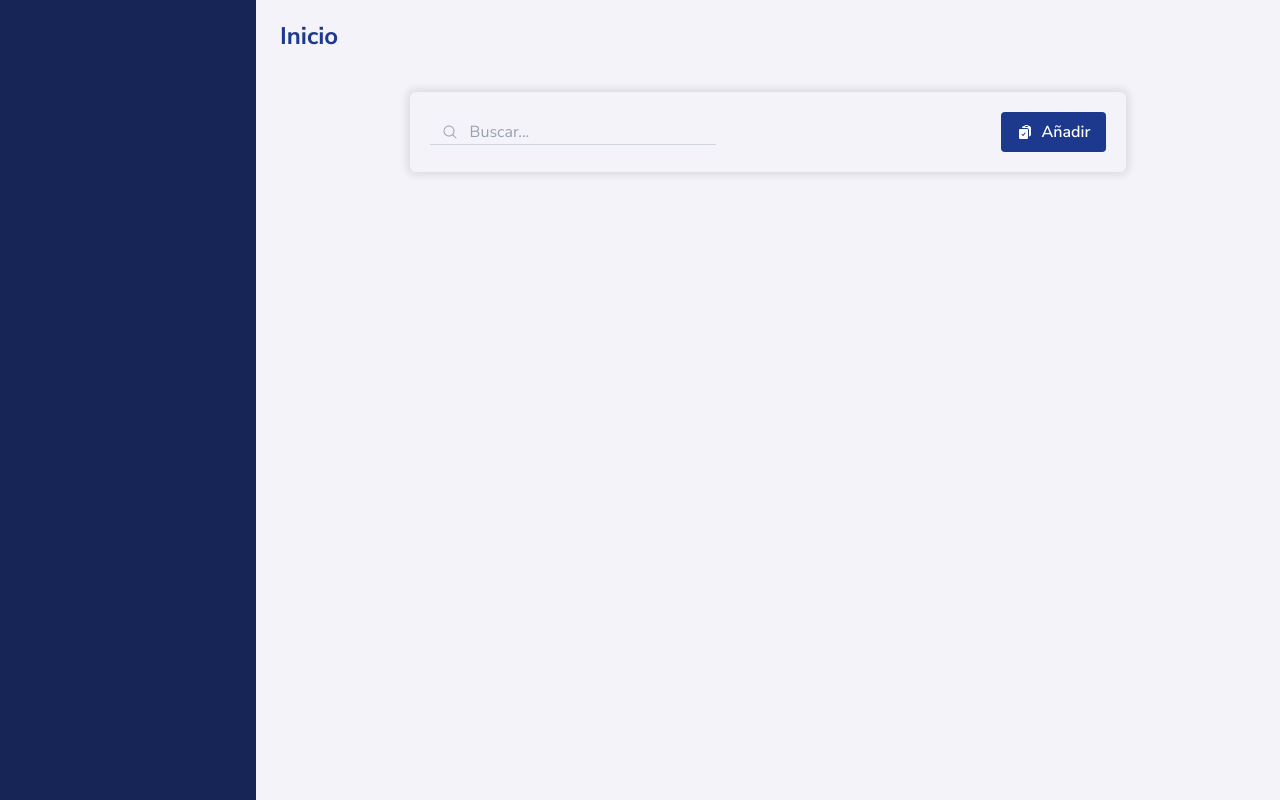
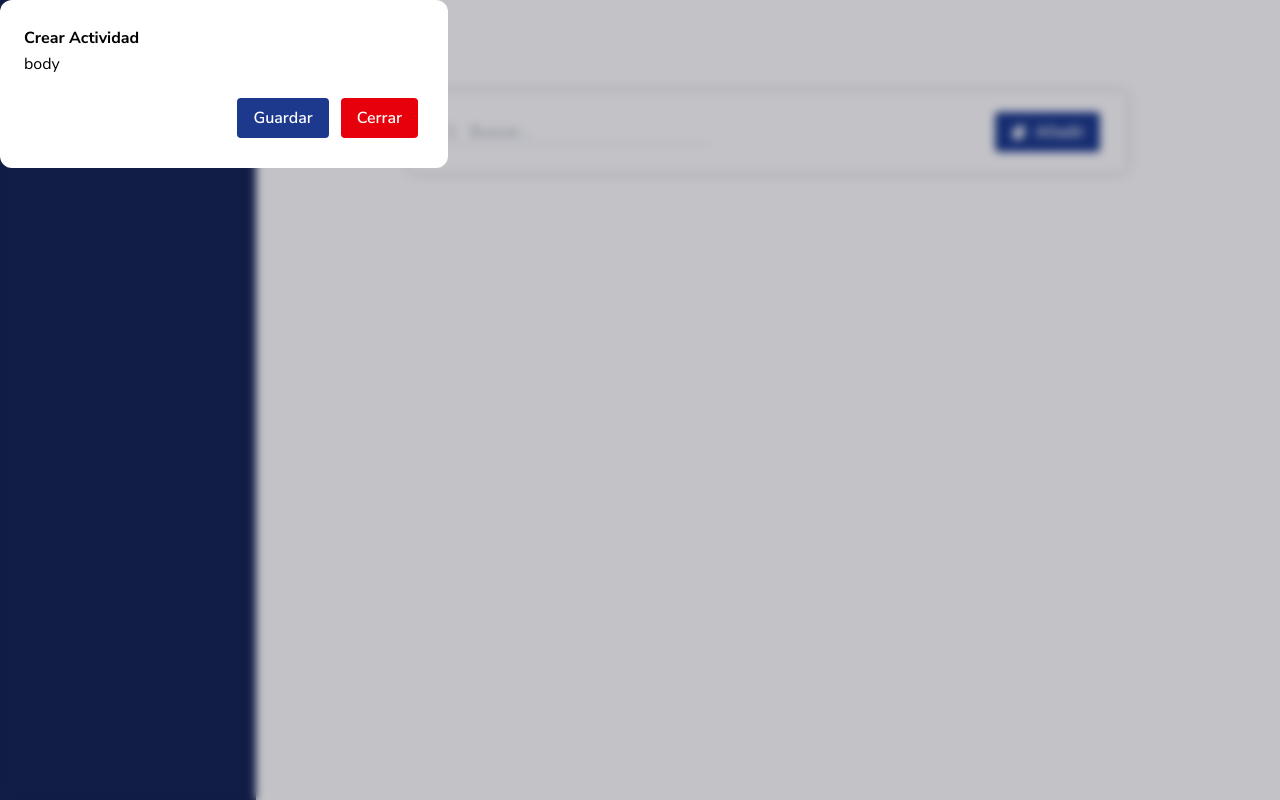
Before and after one commit to iDannyGR/SNIMSRC, a Next.js app in the folder frontend/: page / in a window 1280 px wide. Both pictures are taken after a click on the button "Añadir". Built offline with nearby package versions, Linux system fonts and the light colour scheme.

Commit message:
update modals

```diff
--- a/frontend/package.json
+++ b/frontend/package.json
@@ -21,7 +21,8 @@
     "react-dom": "19.1.0",
     "react-toastify": "^11.0.5",
     "tailwind-merge": "^3.3.1",
-    "yup": "^1.7.0"
+    "yup": "^1.7.0",
+    "zustand": "^5.0.8"
   },
   "devDependencies": {
     "@eslint/eslintrc": "^3.3.1",
--- a/frontend/src/app/page.tsx
+++ b/frontend/src/app/page.tsx
@@ -1,10 +1,9 @@
 "use client";
+import Modal from "@/components/Modal/Modal";
 import React from "react";
-import Modal from "@/components/Modal/Modal";
-import { useModal } from "@/hooks/useModal";
+import { modalStore } from "@/store/modalStore";
 export default function Page() {
-  const { isOpen, closeModal } = useModal();
-  console.log(isOpen);
+  const { isOpen, closeModal } = modalStore();
   return (
     <div>
       <Modal isOpen={isOpen} onClose={closeModal}>
--- a/frontend/src/components/Modal/Modal.tsx
+++ b/frontend/src/components/Modal/Modal.tsx
@@ -13,22 +13,22 @@ interface ModalProps {
 
 export default function Modal({ isOpen, onClose, data, children }: ModalProps): React.ReactElement {
   return (
-    <Dialog open={isOpen} onClose={onClose} className="relative z-10 focus:outline-none">
-      <div className="fixed inset-0 z-10 w-screen overflow-y-auto">
+    <Dialog open={isOpen} as="div" onClose={onClose} className="relative z-10 focus:outline-none rounded-4xl">
+      <div className="fixed inset-0 z-10 w-screen overflow-y-auto bg-black/20 backdrop-blur-xs">
         <DialogPanel
           transition
-          className="w-full max-w-md rounded-xl bg-white/5 p-6 backdrop-blur-2xl duration-300 ease-outdata-closed:transform-[scale(95%)] data-closed:opacity-0"
+          className="w-full max-w-md rounded-xl bg-white p-6 backdrop-blur-2xl duration-300 ease-outdata-closed:transform-[scale(95%)] data-closed:opacity-0"
         >
-          <DialogTitle as="h3" className="text-base/7 font-medium text-white">
-            {data ? "Editar Nota" : "Crear Nota"}
+          <DialogTitle as="h3" className="text-base/7 font-bold text-black">
+            {data ? "Modificar Actividad" : "Crear Actividad"}
           </DialogTitle>
           <div>{children}</div>
-          <div className="mt-4">
+          <div className="flex justify-end mt-4">
+            <Button variant="primary" size="md" onClick={() => console.log("guardar")}>
+              Guardar
+            </Button>
             <Button variant="danger" size="md" onClick={onClose}>
               Cerrar
-            </Button>
-            <Button variant="primary" size="md" onClick={() => console.log("guardar")}>
-              Guarar
             </Button>
           </div>
         </DialogPanel>
--- a/frontend/src/components/SearchBar/Search.tsx
+++ b/frontend/src/components/SearchBar/Search.tsx
@@ -2,9 +2,9 @@
 import React from "react";
 import { Button, Input } from "@/components/ui";
 import { ClipboardDocumentCheckIcon, MagnifyingGlassIcon } from "@heroicons/react/24/solid";
-import { useModal } from "@/hooks/useModal";
+import { modalStore } from "@/store/modalStore";
 export default function Search(): React.ReactElement {
-  const { openModal } = useModal();
+  const { openModal } = modalStore();
   return (
     <div className="flex items-center p-5 w-[70%] h-20 mt-10 rounded-md shadow-[0px_0px_8px_3px_rgba(0,_0,_0,_0.1)]">
       <Input
--- /dev/null
+++ b/frontend/src/components/noteForm.tsx
@@ -0,0 +1,11 @@
+import React from 'react'
+
+export default function noteForm() {
+  return (
+    <div>
+        <form action="">
+
+        </form>
+    </div>
+  )
+}
--- a/frontend/src/components/ui/Button/Button.styles.tsx
+++ b/frontend/src/components/ui/Button/Button.styles.tsx
@@ -8,7 +8,7 @@ export const getButtonClasses = (
   disabled?: boolean
 ) => {
   const baseClasses =
-    "inline-flex items-center justify-center font-semibold rounded shadow-slate-700 transition-all duration-200 disabled:opacity-50 disabled:cursor-not-allowed cursor-pointer";
+    "inline-flex items-center justify-center m-1.5 font-semibold rounded shadow-slate-700 transition-all duration-200 disabled:opacity-50 disabled:cursor-not-allowed cursor-pointer";
 
   const variantClasses: Record<ButtonVariant, string> = {
     primary: "bg-blue-900 text-white hover:bg-blue-950",
--- a/frontend/src/components/ui/Input/Input.tsx
+++ b/frontend/src/components/ui/Input/Input.tsx
@@ -38,8 +38,8 @@ const Input = forwardRef<HTMLInputElement, InputProps>(
       hasRightIcon,
       className
     );
-
-    const inputId = id || useId();
+    const generateId = useId();
+    const inputId = id ?? generateId;
 
     return (
       <div className={twMerge(fullWidth ? "w-full" : "w-auto", wrapperClassName)}>
--- a/frontend/src/hooks/useModal.ts
+++ /dev/null
@@ -1,12 +0,0 @@
-import React from "react";
-const useModal = () => {
-  const [isOpen, setIsOpen] = React.useState(false);
-
-  return {
-    isOpen,
-    openModal: () => setIsOpen(true),
-    closeModal: () => setIsOpen(false)
-  };
-};
-
-export { useModal };
--- /dev/null
+++ b/frontend/src/store/modalStore.ts
@@ -0,0 +1,13 @@
+import { create } from "zustand";
+
+type ModalState = {
+  isOpen: boolean;
+  openModal: () => void;
+  closeModal: () => void;
+};
+
+export const modalStore = create<ModalState>((set) => ({
+  isOpen: false,
+  openModal: () => set({ isOpen: true }),
+  closeModal: () => set({ isOpen: false })
+}));
```
Also changed, not shown: 1 other file (tests, documents, lock files or other folders).
